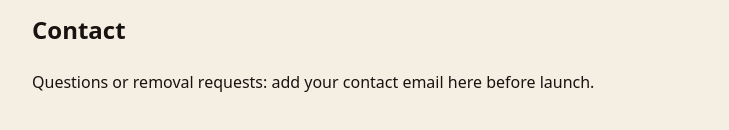
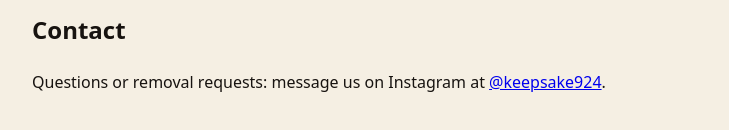
Before and after one commit to yuvdher/keepsake, a Next.js app: page /privacy in a window 1280 px wide. Shown: the part 726-856 px from the top of the page, without its empty margins (268-997 px from the left). Built offline with nearby package versions, Linux system fonts and the light colour scheme.

Commit message:
Add files via upload

```diff
--- a/app/privacy/page.js
+++ b/app/privacy/page.js
@@ -14,7 +14,7 @@ export default function Privacy() {
       <h2>Deleting and expiry</h2>
       <p>You can delete a surprise from the Surprise page on the device where you made it, which also removes its photos. Links you set to expire are removed automatically.</p>
       <h2>Contact</h2>
-      <p>Questions or removal requests: add your contact email here before launch.</p>
+      <p>Questions or removal requests: message us on Instagram at <a href="https://www.instagram.com/keepsake924/">@keepsake924</a>.</p>
     </main>
   );
 }
```
